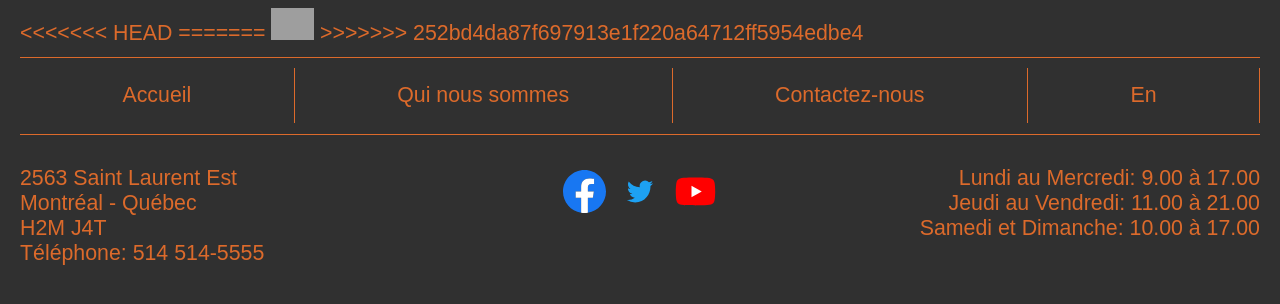
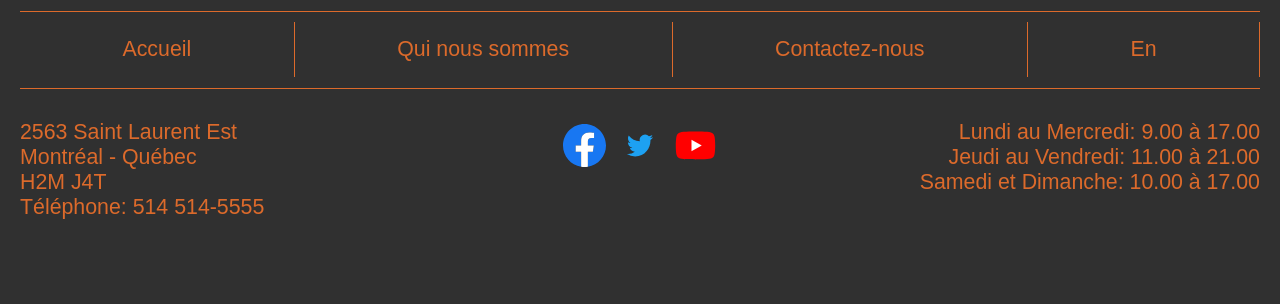
Before and after one commit to ProjetWeb2Hiv2021/art-pub-mtl-etu, a PHP site: template view/MenuPrincipal.php in a window 1280 px wide. Shown: the top 304 px of the page. Run offline with PHP 8.4, Linux system fonts and the light colour scheme; the template is opened without the code that fills it, so the values that code supplies are empty; some web fonts are replaced; grey boxes are pictures that could not be loaded.

Commit message:
ajuste menu

```diff
--- a/view/MenuPrincipal.php
+++ b/view/MenuPrincipal.php
@@ -1,10 +1,6 @@
 <div class="header">
 
-<<<<<<< HEAD
     <!--<img src="./assets/images/logo_test.svg"/>-->
-=======
-    <img src="./assets/images/logo_test.svg"/>
->>>>>>> 252bd4da87f697913e1f220a64712ff5954edbe4
 	<!--<div class="titre">
 		<p><h1>Cars are Us</h1></p>
 	</div>-->
```
